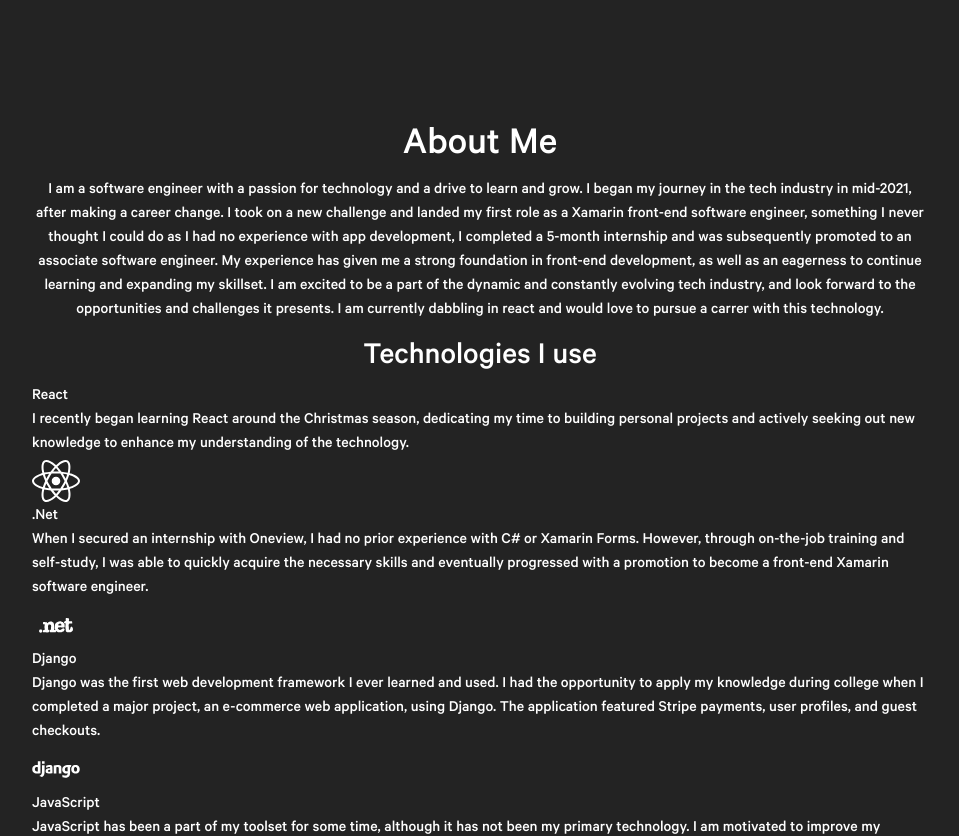
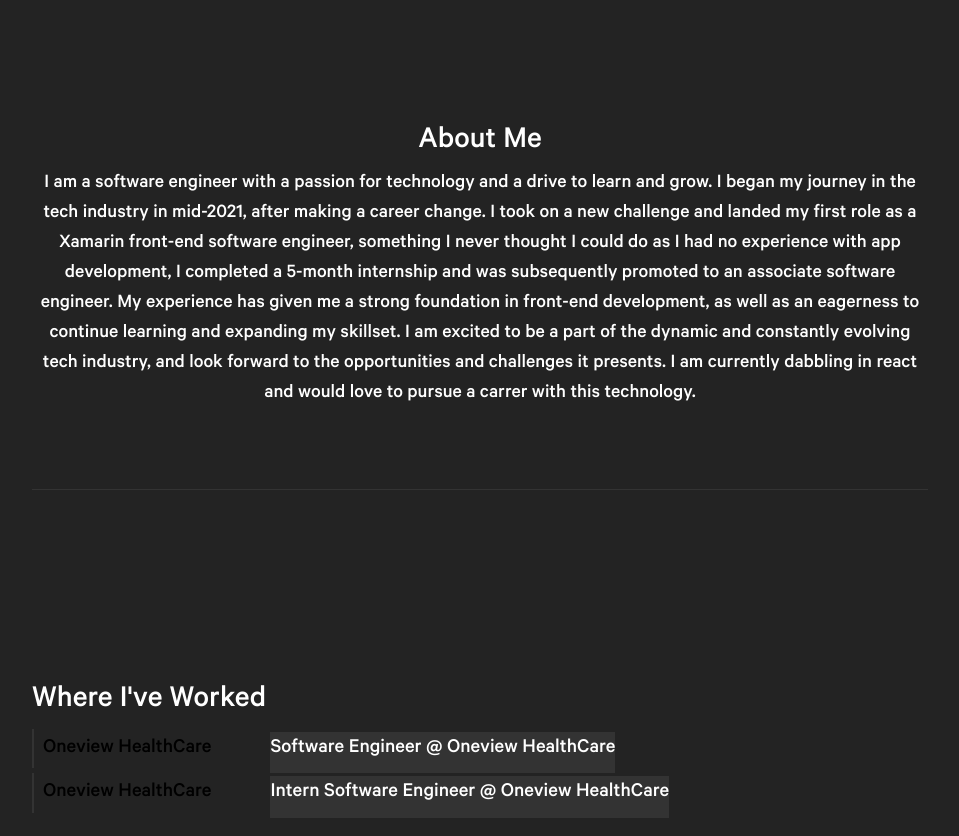
Before and after one commit to nemixu/portfolio_v2, a React (Create React App) app: page / in a window 1280 px wide. Shown: the part 1180-2016 px from the top of the page, without its empty margins (160-1119 px from the left). Built offline with nearby package versions, Linux system fonts and the light colour scheme.

Commit message:
Update classes and remove tech for now.

```diff
--- a/src/components/About.jsx
+++ b/src/components/About.jsx
@@ -56,8 +56,8 @@ function About() {
         onViewportLeave={() => setInView(!inView)}
         className="about-container"
       >
-        <h1 className="text-center">About Me</h1>
-        <p className="text-center">
+        <h1 className="text-center fz-heading">About Me</h1>
+        <p className="text-center fz-xl">
           I am a software engineer with a passion for technology and a drive to
           learn and grow. I began my journey in the tech industry in mid-2021,
           after making a career change. I took on a new challenge and landed my
@@ -72,14 +72,14 @@ function About() {
           dabbling in react and would love to pursue a carrer with this
           technology.
         </p>
-        <h2 className="text-center text-white">Technologies I use</h2>
+        {/* <h2 className="text-center text-white">Technologies I use</h2>
         {tech.map((techUsed, i) => (
           <div key={i}>
             <div>{techUsed.technology}</div>
             <div>{techUsed.Usage}</div>
             <techUsed.icon className="icons" />
           </div>
-        ))}
+        ))} */}
       </motion.div>
     </section>
   );
```
